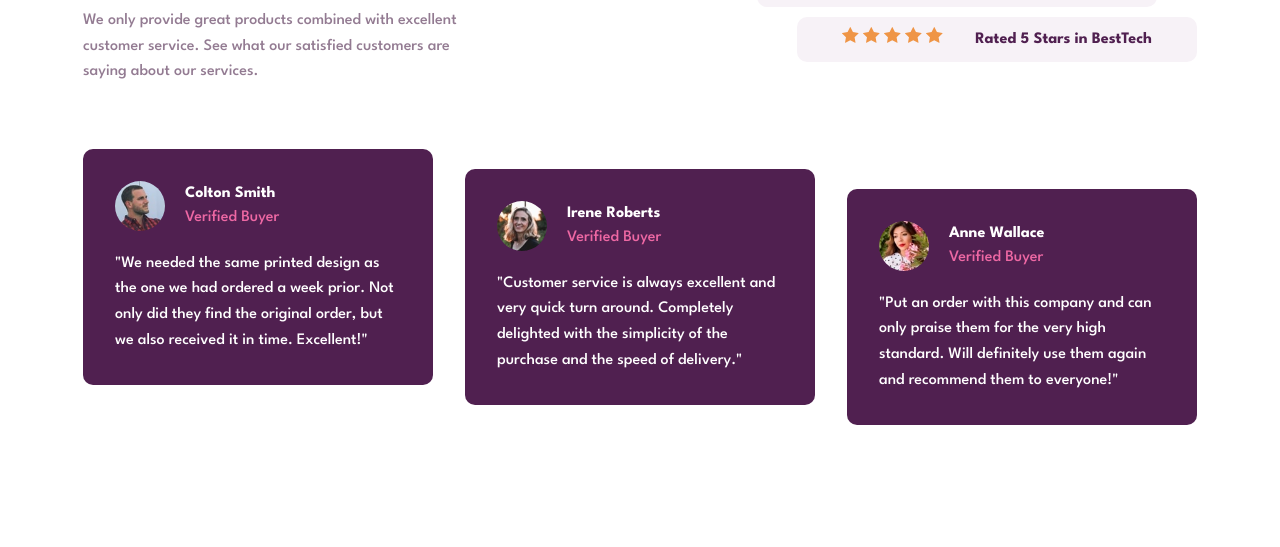
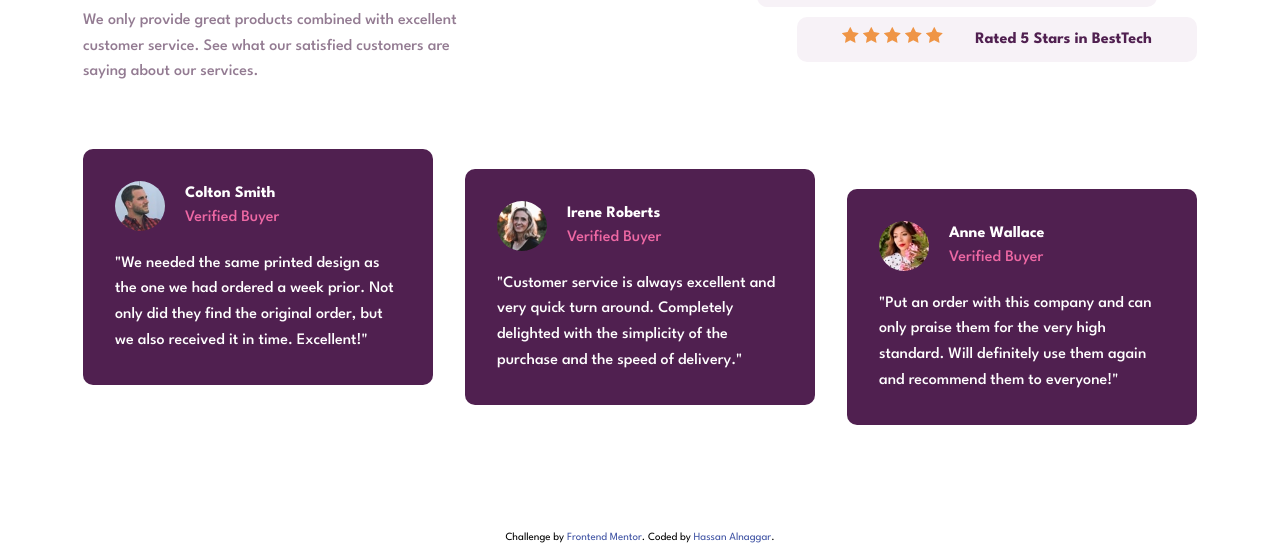
Before and after one commit to HassanElnaggar99/Social-proof-section, a plain HTML site: page index.html in a window 1280 px wide. Shown: the part 253-800 px from the top of the page. Drawn offline with Linux system fonts and the light colour scheme.

Commit message:
updated style.css

```diff
--- a/style.css
+++ b/style.css
@@ -123,7 +123,12 @@ main {
   font-weight: 500;
 }
 
-@media screen and (min-width: 1164px) {
+.attribution {
+  display: none;
+}
+
+
+@media screen and (min-width: 1100px) {
   .welcome {
     text-align: start;
     display: flex;
@@ -154,7 +159,8 @@ main {
   .review-cards {
     display: flex;
     flex-wrap: wrap;
-    gap: 32px;
+    /* gap: 32px; */
+    justify-content: space-between;
   }
   .review-card {
     flex-basis: 350px;
@@ -168,10 +174,9 @@ main {
     top: 20px;
   }
 
-
+  .attribution {
+    display: block;
+    position: absolute;
+    bottom: 0;
+  }
 }
-
-
-.attribution {
-  display: none;
-}
```
